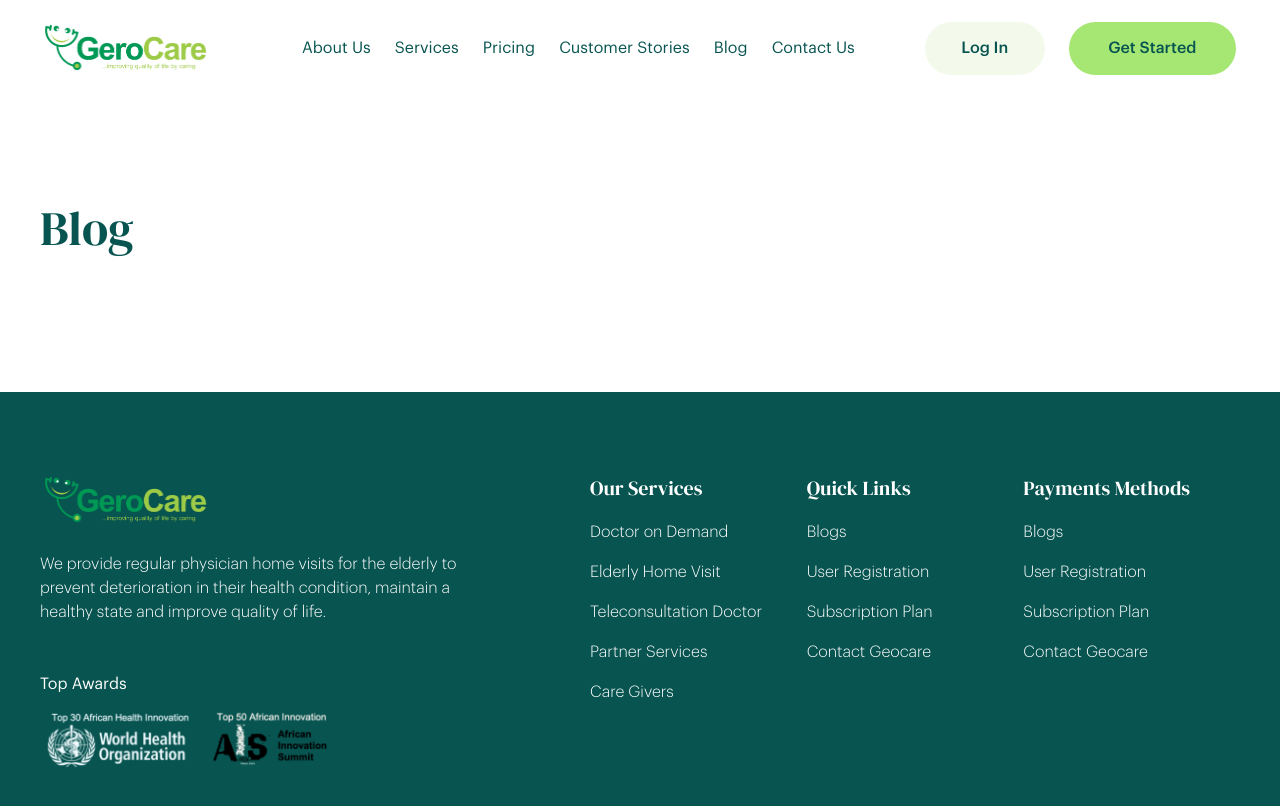
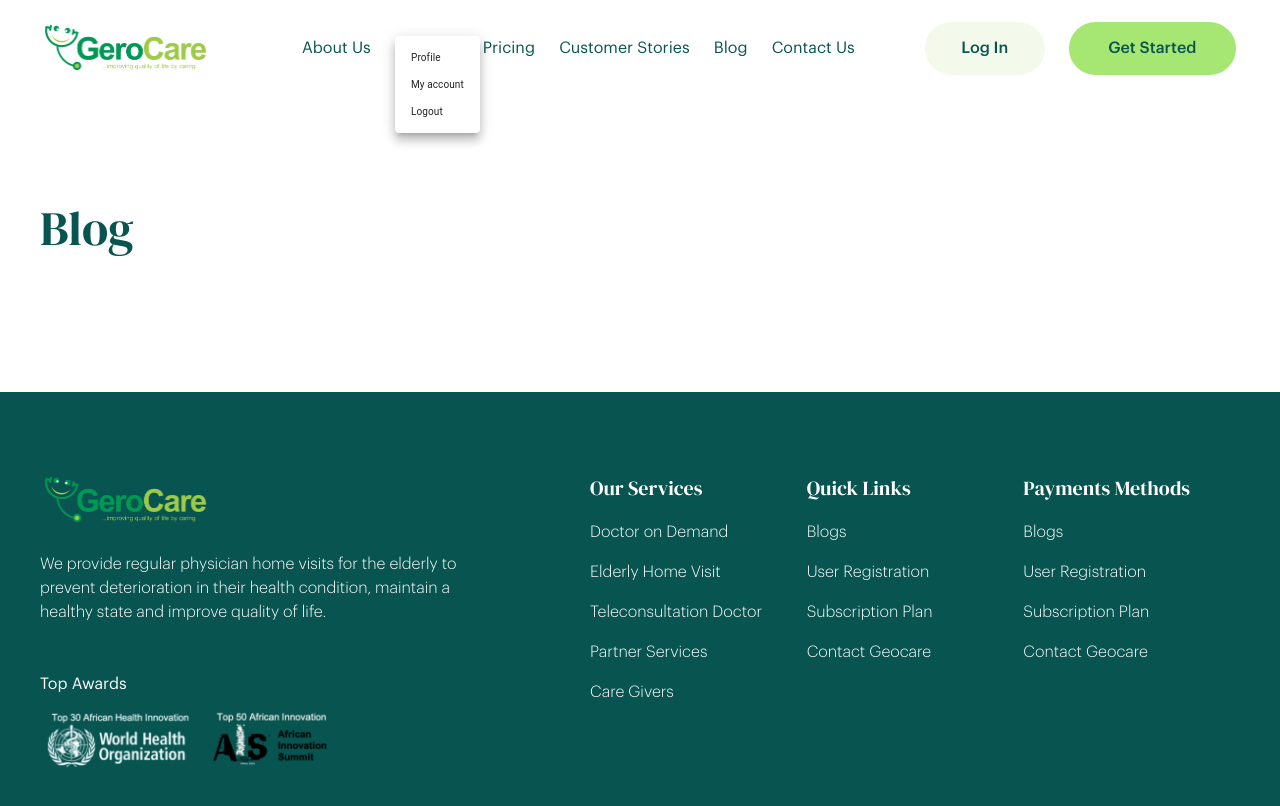
Before and after one commit to KedrusConsulting/gerocarev1, a Next.js app: page /blog in a window 1280 px wide. Both pictures are taken after a click on the link "Services". Shown: the top 806 px of the page. Built offline with nearby package versions, Linux system fonts and the light colour scheme.

Commit message:
added links

```diff
--- a/src/components/Footer/index.js
+++ b/src/components/Footer/index.js
@@ -9,11 +9,11 @@ const footerList = [
   {
     category: "Our Services",
     list: [
-      { name: "Doctor on Demand", href: "#" },
-      { name: "Elderly Home Visit", href: "#" },
-      { name: "Teleconsultation Doctor", href: "#" },
+      { name: "Doctor on Demand", href: "/doctor-on-demand" },
+      { name: "Elderly Home Visit", href: "/elderly-care" },
+      { name: "Teleconsultation Doctor", href: "/teleconsultation" },
       { name: "Partner Services", href: "#" },
-      { name: "Care Givers", href: "#" },
+      { name: "Care Givers", href: "/care-giver" },
     ],
   },
 
--- a/src/components/Navigation/index.js
+++ b/src/components/Navigation/index.js
@@ -1,40 +1,82 @@
-import React from 'react';
-import Logo from '../Logo';
+import React from "react";
+import Logo from "../Logo";
+import Link from "next/link";
+import Menu from "@mui/material/Menu";
+import MenuItem from "@mui/material/MenuItem";
 
 const navList = [
   { name: "About Us", href: "/about" },
-  { name: "Services", href: "#" },
+  { name: "Services", href: "#", id: "services-menu" },
   { name: "Pricing", href: "/pricing" },
   { name: "Customer Stories", href: "/testimonials" },
   { name: "Blog", href: "/blog" },
   { name: "Contact Us", href: "/contact" },
-]
+];
 
 const Navigation = () => {
+  const [anchorEl, setAnchorEl] = React.useState(null);
+  const open = Boolean(anchorEl);
+  const handleClick = (event) => {
+    setAnchorEl(event.currentTarget);
+  };
+  const handleClose = () => {
+    setAnchorEl(null);
+  };
+
   return (
-    <nav className='navbar'>
+    <nav className="navbar">
       <div className="row">
         <Logo />
 
-        <div className='navbar__grp'>
-          <ul className='navbar__list'>
+        <div className="navbar__grp">
+          <ul className="navbar__list">
             {navList.map((list) => (
-              <li className='navbar__item'>
-                <a href={list.href} className="navbar__link">{list.name}</a>
+              <li
+                className="navbar__item"
+                id={list.id ? list.id : ""}
+                onClick={list.id ? handleClick : ""}
+              >
+                <Link href={list.href} className="navbar__link">
+                  {list.name}
+                </Link>
               </li>
             ))}
+
+            <Menu
+              id="services-menu"
+              aria-labelledby="demo-positioned-button"
+              anchorEl={anchorEl}
+              open={open}
+              onClose={handleClose}
+              anchorOrigin={{
+                vertical: "top",
+                horizontal: "left",
+              }}
+              transformOrigin={{
+                vertical: "top",
+                horizontal: "left",
+              }}
+            >
+              <MenuItem onClick={handleClose}>Profile</MenuItem>
+              <MenuItem onClick={handleClose}>My account</MenuItem>
+              <MenuItem onClick={handleClose}>Logout</MenuItem>
+            </Menu>
           </ul>
 
-          <div className='navbar__actions'>
-            <a href='/login' className='btn btn--sec'>Log In</a>
-            <a href='/register' className='btn btn--main'>Get Started</a>
+          <div className="navbar__actions">
+            <a href="/login" className="btn btn--sec">
+              Log In
+            </a>
+            <a href="/register" className="btn btn--main">
+              Get Started
+            </a>
           </div>
         </div>
 
-        <div className='navbar__menu'>&nbsp;</div>
+        <div className="navbar__menu">&nbsp;</div>
       </div>
     </nav>
-  )
-}
+  );
+};
 
 export default Navigation;
```
